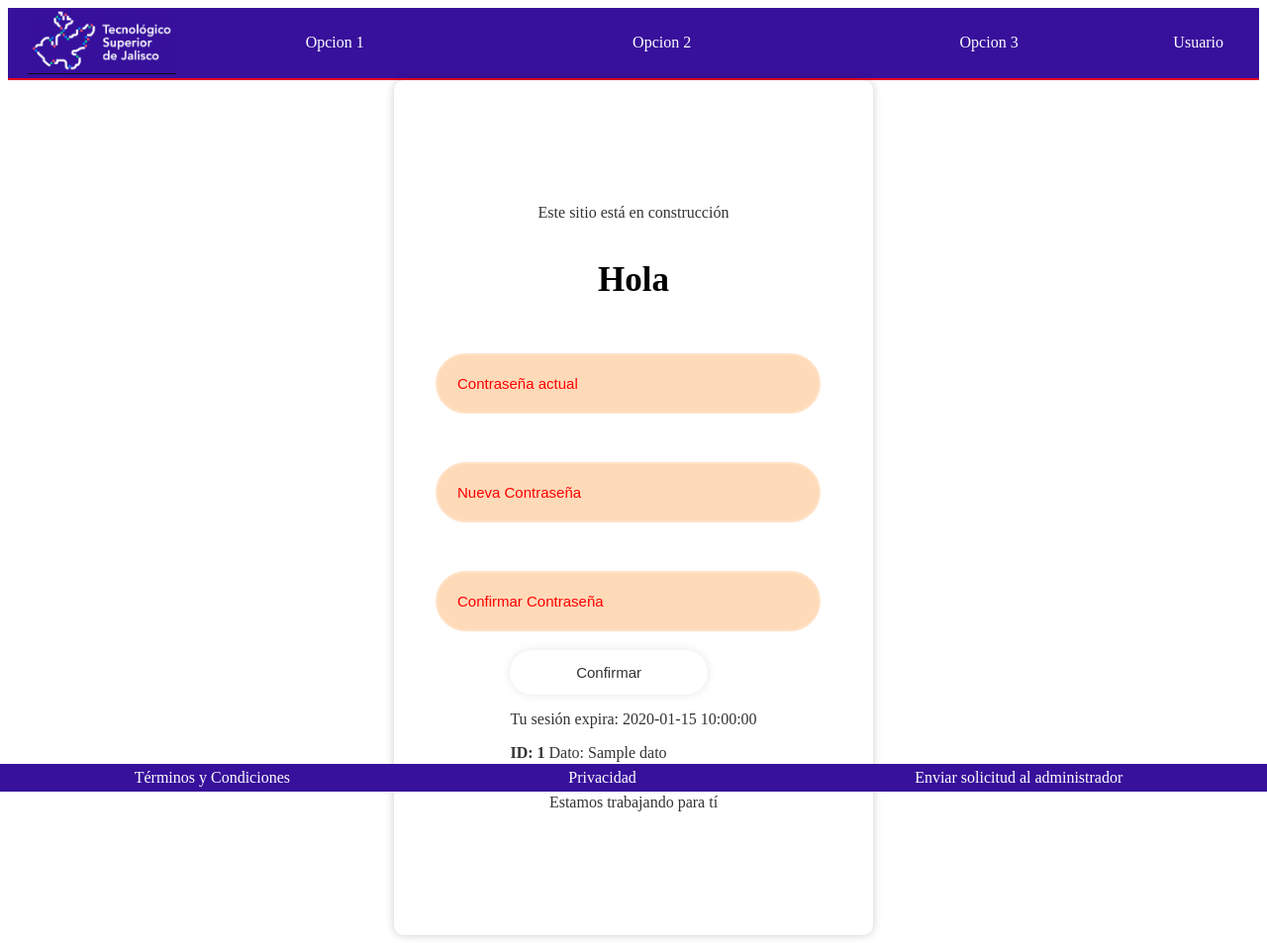
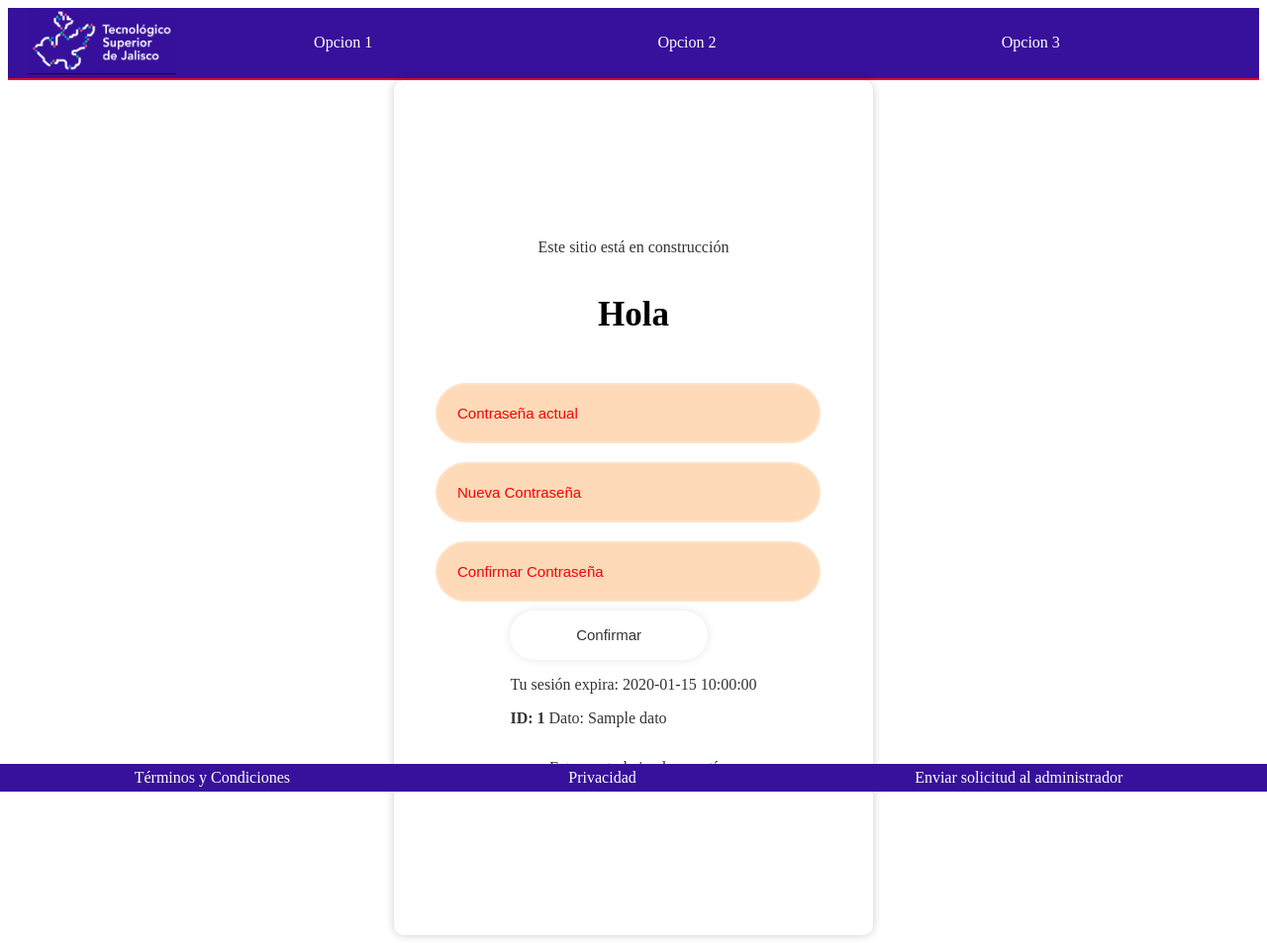
Before and after one commit to AngelRysu/achd-fail, a Flask app: template mysite/templates/dashboard.html in a window 1280 px wide. Shown: the whole page at 99% size. Run offline with Flask 3, Linux system fonts and the light colour scheme; the template is opened without the code that fills it: most values are stand-ins (such as "Sample title", 1, 10 or a date in 2020); parts of the project's set-up code (start-up, migrations or seed data) failed here and were passed over.

Commit message:
acomodo de divs en dashboard y cambio en layout

```diff
--- a/mysite/templates/css/style.css
+++ b/mysite/templates/css/style.css
@@ -66,6 +66,9 @@ body{
     color: #333;
     font-weight: 600px;
 }
+.main .btn:hover{
+    background-color: gold;
+}
 .main .link-de-registro{
     font-size: 14px;
     text-align: center;
--- a/mysite/templates/dashboard.html
+++ b/mysite/templates/dashboard.html
@@ -20,8 +20,8 @@
         }
         .main .input{
             width: 100%;
-            height: 50px;
-            margin: 30px 0;
+            height: 30px;
+            margin: 25px;
         }
         .input input{
             width: 80%;
@@ -38,7 +38,8 @@
         }
         .main .Confirmar{
             width: 80%;
-            height: 45px;
+            height: 50px;
+            margin-top: 15px;
             background: white;
             border: none;
             border-radius: 40px;
--- a/mysite/templates/layout.html
+++ b/mysite/templates/layout.html
@@ -123,7 +123,7 @@
                 <a href="#">Opcion 3</a>
             </nav>
             <div class="dropdown">
-                <button class="dropbtn"> Usuario</button>
+                <button class="dropbtn"> {{user.nombres}}</button>
                 <div class="dropdown-content">
                     <a href="#">Perfil</a>
                     <a href="#">Configuracion</a>
```
